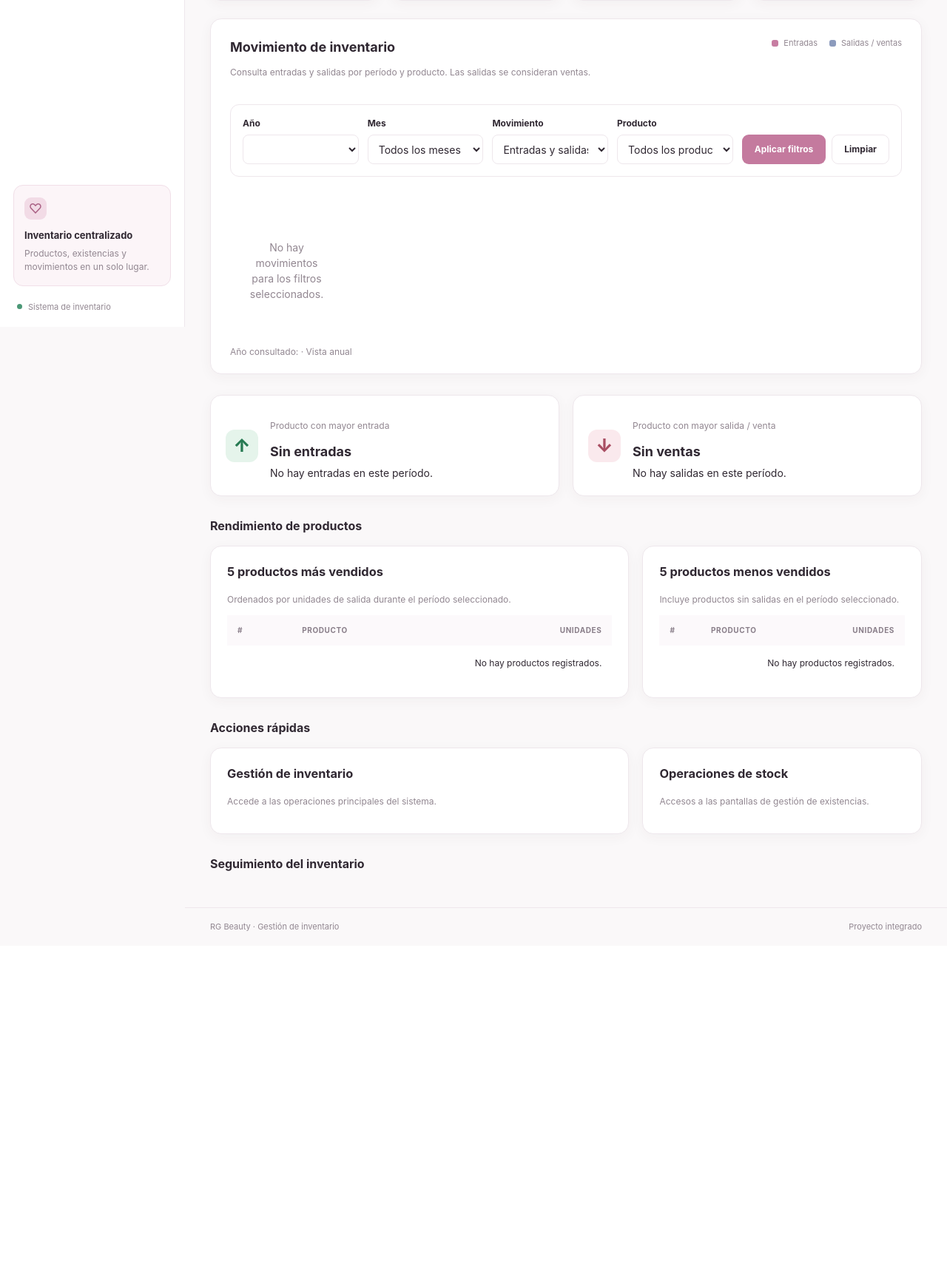
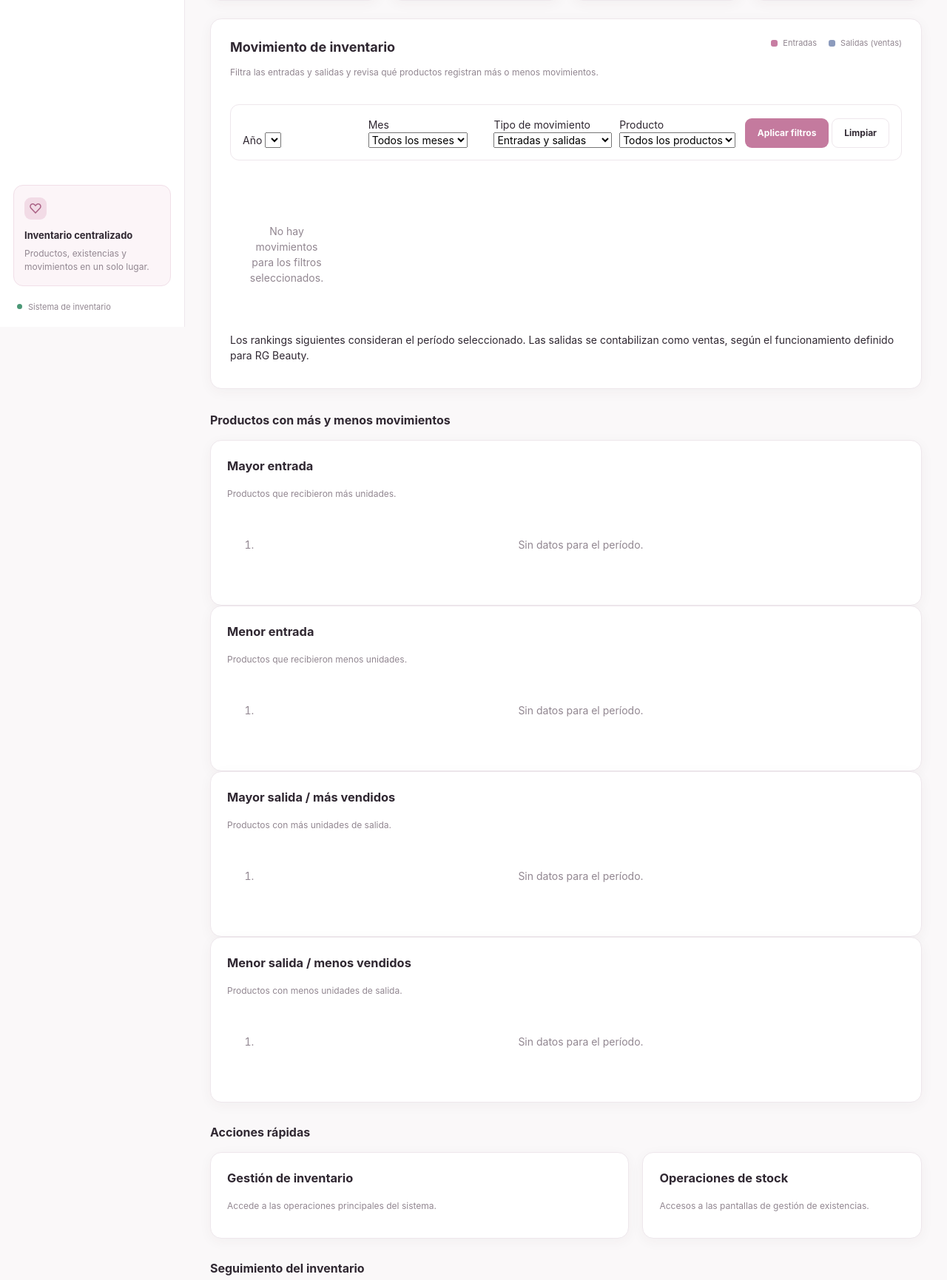
Before and after one commit to skyiwii/Sistema-RG-Beauty, a Django app: template templates/dashboard/index.html in a window 1280 px wide. Shown: the part 358-2089 px from the top of the page at 74% size. Before the commit the page ends 1617 px from the top, so only its background shows below. Run offline with Django 5.2, Linux system fonts and the light colour scheme; the template is opened without the code that fills it, so the values that code supplies are empty.

Commit message:
Update inventory dashboard layout and filters

```diff
--- a/templates/dashboard/index.html
+++ b/templates/dashboard/index.html
@@ -42,131 +42,107 @@
     <div class="chart-heading">
         <div>
             <h2>Movimiento de inventario</h2>
-            <p class="panel-subtitle">Consulta entradas y salidas por período y producto. Las salidas se consideran ventas.</p>
+            <p class="panel-subtitle">Filtra las entradas y salidas y revisa qué productos registran más o menos movimientos.</p>
         </div>
-        <div class="chart-legend">
-            {% if filtro_tipo != "salida" %}<span><i class="legend-entry"></i> Entradas</span>{% endif %}
-            {% if filtro_tipo != "entrada" %}<span><i class="legend-exit"></i> Salidas / ventas</span>{% endif %}
-        </div>
+        <div class="chart-legend"><span><i class="legend-entry"></i> Entradas</span><span><i class="legend-exit"></i> Salidas (ventas)</span></div>
     </div>
 
     <form method="get" class="dashboard-filters">
-        <div class="filter-field">
+        <div class="dashboard-filter-field">
             <label for="filtro-anio">Año</label>
-            <select name="anio" id="filtro-anio">
-                {% for anio in anios_filtro %}
-                <option value="{{ anio }}" {% if filtro_anio == anio %}selected{% endif %}>{{ anio }}</option>
+            <select id="filtro-anio" name="anio">
+                {% for anio in anios_disponibles %}
+                <option value="{{ anio }}" {% if anio == anio_seleccionado %}selected{% endif %}>{{ anio }}</option>
                 {% endfor %}
             </select>
         </div>
-        <div class="filter-field">
+        <div class="dashboard-filter-field">
             <label for="filtro-mes">Mes</label>
-            <select name="mes" id="filtro-mes">
-                <option value="">Todos los meses</option>
-                {% for numero, nombre in meses_filtro %}
-                <option value="{{ numero }}" {% if filtro_mes == numero %}selected{% endif %}>{{ nombre }}</option>
+            <select id="filtro-mes" name="mes">
+                <option value="0" {% if not mes_seleccionado %}selected{% endif %}>Todos los meses</option>
+                <option value="1" {% if mes_seleccionado == 1 %}selected{% endif %}>Enero</option>
+                <option value="2" {% if mes_seleccionado == 2 %}selected{% endif %}>Febrero</option>
+                <option value="3" {% if mes_seleccionado == 3 %}selected{% endif %}>Marzo</option>
+                <option value="4" {% if mes_seleccionado == 4 %}selected{% endif %}>Abril</option>
+                <option value="5" {% if mes_seleccionado == 5 %}selected{% endif %}>Mayo</option>
+                <option value="6" {% if mes_seleccionado == 6 %}selected{% endif %}>Junio</option>
+                <option value="7" {% if mes_seleccionado == 7 %}selected{% endif %}>Julio</option>
+                <option value="8" {% if mes_seleccionado == 8 %}selected{% endif %}>Agosto</option>
+                <option value="9" {% if mes_seleccionado == 9 %}selected{% endif %}>Septiembre</option>
+                <option value="10" {% if mes_seleccionado == 10 %}selected{% endif %}>Octubre</option>
+                <option value="11" {% if mes_seleccionado == 11 %}selected{% endif %}>Noviembre</option>
+                <option value="12" {% if mes_seleccionado == 12 %}selected{% endif %}>Diciembre</option>
+            </select>
+        </div>
+        <div class="dashboard-filter-field">
+            <label for="filtro-tipo">Tipo de movimiento</label>
+            <select id="filtro-tipo" name="tipo">
+                <option value="todos" {% if tipo_seleccionado == "todos" %}selected{% endif %}>Entradas y salidas</option>
+                <option value="entrada" {% if tipo_seleccionado == "entrada" %}selected{% endif %}>Solo entradas</option>
+                <option value="salida" {% if tipo_seleccionado == "salida" %}selected{% endif %}>Solo salidas (ventas)</option>
+            </select>
+        </div>
+        <div class="dashboard-filter-field">
+            <label for="filtro-producto">Producto</label>
+            <select id="filtro-producto" name="producto">
+                <option value="0">Todos los productos</option>
+                {% for producto in productos_filtro %}
+                <option value="{{ producto.id_producto }}" {% if producto.id_producto == producto_seleccionado %}selected{% endif %}>{{ producto.nombre }}</option>
                 {% endfor %}
             </select>
         </div>
-        <div class="filter-field">
-            <label for="filtro-tipo">Movimiento</label>
-            <select name="tipo" id="filtro-tipo">
-                <option value="ambos" {% if filtro_tipo == "ambos" %}selected{% endif %}>Entradas y salidas</option>
-                <option value="entrada" {% if filtro_tipo == "entrada" %}selected{% endif %}>Solo entradas</option>
-                <option value="salida" {% if filtro_tipo == "salida" %}selected{% endif %}>Solo salidas / ventas</option>
-            </select>
-        </div>
-        <div class="filter-field filter-product">
-            <label for="filtro-producto">Producto</label>
-            <select name="producto" id="filtro-producto">
-                <option value="">Todos los productos</option>
-                {% for producto in productos_filtro %}
-                <option value="{{ producto.pk }}" {% if filtro_producto|stringformat:"s" == producto.pk|stringformat:"s" %}selected{% endif %}>{{ producto.nombre }}</option>
-                {% endfor %}
-            </select>
-        </div>
-        <div class="filter-actions">
+        <div class="dashboard-filter-actions">
             <button class="button button-primary" type="submit">Aplicar filtros</button>
             <a class="button button-secondary" href="{% url 'inventario:dashboard' %}">Limpiar</a>
         </div>
     </form>
 
-    <div class="chart-area {% if filtro_mes %}chart-area-single{% endif %}" role="img" aria-label="Gráfico de entradas y salidas de inventario">
+    <div class="chart-area" role="img" aria-label="Gráfico de entradas y salidas de inventario">
         {% for item in grafico_movimientos %}
         <div class="chart-month">
             <div class="chart-bars">
-                {% if filtro_tipo != "salida" %}
-                <div class="chart-bar bar-entry" style="height:{% widthratio item.entradas grafico_maximo 100 %}%" title="{{ item.entradas }} entradas"><span>{{ item.entradas }}</span></div>
-                {% endif %}
-                {% if filtro_tipo != "entrada" %}
-                <div class="chart-bar bar-exit" style="height:{% widthratio item.salidas grafico_maximo 100 %}%" title="{{ item.salidas }} salidas"><span>{{ item.salidas }}</span></div>
-                {% endif %}
+                <div class="chart-bar bar-entry" style="height:{% widthratio item.entradas grafico_maximo 100 %}%" title="{{ item.entradas }} unidades de entrada"><span>{{ item.entradas }}</span></div>
+                <div class="chart-bar bar-exit" style="height:{% widthratio item.salidas grafico_maximo 100 %}%" title="{{ item.salidas }} unidades de salida"><span>{{ item.salidas }}</span></div>
             </div>
             <small>{{ item.mes }}</small>
         </div>
         {% empty %}<p class="empty-state">No hay movimientos para los filtros seleccionados.</p>{% endfor %}
     </div>
-    <p class="chart-period-note">Año consultado: {{ filtro_anio }}{% if filtro_mes %} · Mes seleccionado{% else %} · Vista anual{% endif %}</p>
+    <p class="chart-note">Los rankings siguientes consideran el período seleccionado. Las salidas se contabilizan como ventas, según el funcionamiento definido para RG Beauty.</p>
 </section>
 
-<section class="dashboard-highlights">
-    <article class="panel highlight-card">
-        <span class="highlight-icon entry-icon">↑</span>
-        <div>
-            <p class="panel-subtitle">Producto con mayor entrada</p>
-            {% if producto_mayor_entrada %}
-                <h3>{{ producto_mayor_entrada.producto__nombre }}</h3>
-                <strong>{{ producto_mayor_entrada.total }} unidades ingresadas</strong>
-            {% else %}
-                <h3>Sin entradas</h3><span>No hay entradas en este período.</span>
-            {% endif %}
-        </div>
+<h2 class="section-title">Productos con más y menos movimientos</h2>
+<section class="dashboard-rankings">
+    <article class="panel ranking-panel">
+        <h3>Mayor entrada</h3>
+        <p class="panel-subtitle">Productos que recibieron más unidades.</p>
+        <ol class="ranking-list">
+            {% for item in productos_mayor_entrada %}<li><span>{{ item.nombre }}</span><strong>{{ item.cantidad }} un.</strong></li>{% empty %}<li class="empty-state">Sin datos para el período.</li>{% endfor %}
+        </ol>
     </article>
-    <article class="panel highlight-card">
-        <span class="highlight-icon exit-icon">↓</span>
-        <div>
-            <p class="panel-subtitle">Producto con mayor salida / venta</p>
-            {% if producto_mayor_salida %}
-                <h3>{{ producto_mayor_salida.producto__nombre }}</h3>
-                <strong>{{ producto_mayor_salida.total }} unidades vendidas</strong>
-            {% else %}
-                <h3>Sin ventas</h3><span>No hay salidas en este período.</span>
-            {% endif %}
-        </div>
+    <article class="panel ranking-panel">
+        <h3>Menor entrada</h3>
+        <p class="panel-subtitle">Productos que recibieron menos unidades.</p>
+        <ol class="ranking-list">
+            {% for item in productos_menor_entrada %}<li><span>{{ item.nombre }}</span><strong>{{ item.cantidad }} un.</strong></li>{% empty %}<li class="empty-state">Sin datos para el período.</li>{% endfor %}
+        </ol>
+    </article>
+    <article class="panel ranking-panel">
+        <h3>Mayor salida / más vendidos</h3>
+        <p class="panel-subtitle">Productos con más unidades de salida.</p>
+        <ol class="ranking-list">
+            {% for item in productos_mayor_salida %}<li><span>{{ item.nombre }}</span><strong>{{ item.cantidad }} un.</strong></li>{% empty %}<li class="empty-state">Sin datos para el período.</li>{% endfor %}
+        </ol>
+    </article>
+    <article class="panel ranking-panel">
+        <h3>Menor salida / menos vendidos</h3>
+        <p class="panel-subtitle">Productos con menos unidades de salida.</p>
+        <ol class="ranking-list">
+            {% for item in productos_menor_salida %}<li><span>{{ item.nombre }}</span><strong>{{ item.cantidad }} un.</strong></li>{% empty %}<li class="empty-state">Sin datos para el período.</li>{% endfor %}
+        </ol>
     </article>
 </section>
 
-<h2 class="section-title">Rendimiento de productos</h2>
-<section class="content-grid dashboard-rankings">
-    <div class="panel">
-        <h3>5 productos más vendidos</h3>
-        <p class="panel-subtitle">Ordenados por unidades de salida durante el período seleccionado.</p>
-        <div class="table-wrapper">
-            <table class="data-table">
-                <thead><tr><th>#</th><th>Producto</th><th>Unidades</th></tr></thead>
-                <tbody>
-                    {% for item in productos_mas_vendidos %}
-                    <tr><td>{{ forloop.counter }}</td><td>{{ item.nombre }}</td><td><strong>{{ item.total }}</strong></td></tr>
-                    {% empty %}<tr><td colspan="3">No hay productos registrados.</td></tr>{% endfor %}
-                </tbody>
-            </table>
-        </div>
-    </div>
-    <div class="panel">
-        <h3>5 productos menos vendidos</h3>
-        <p class="panel-subtitle">Incluye productos sin salidas en el período seleccionado.</p>
-        <div class="table-wrapper">
-            <table class="data-table">
-                <thead><tr><th>#</th><th>Producto</th><th>Unidades</th></tr></thead>
-                <tbody>
-                    {% for item in productos_menos_vendidos %}
-                    <tr><td>{{ forloop.counter }}</td><td>{{ item.nombre }}</td><td><strong>{{ item.total }}</strong></td></tr>
-                    {% empty %}<tr><td colspan="3">No hay productos registrados.</td></tr>{% endfor %}
-                </tbody>
-            </table>
-        </div>
-    </div>
-</section>
 <h2 class="section-title">Acciones rápidas</h2>
 <section class="content-grid">
     <div class="panel">
```
